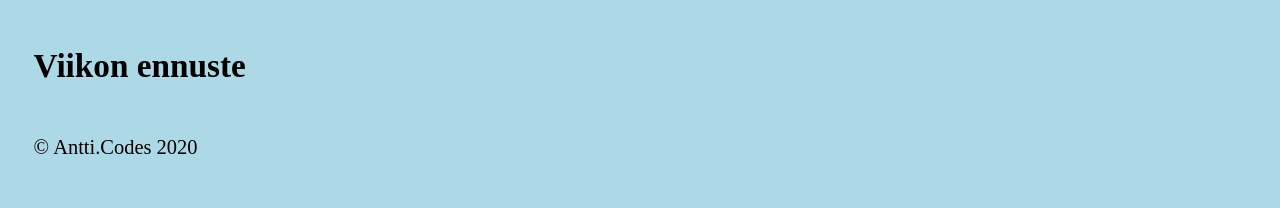
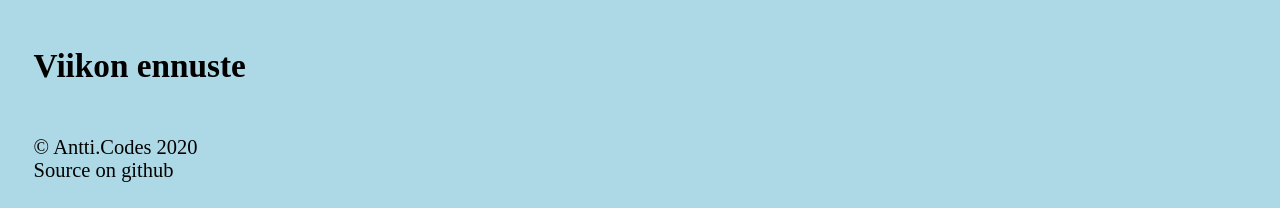
Before and after one commit to Chicken/WeatherApi, a website: page index.html in a window 1280 px wide. Shown: the part 787-995 px from the top of the page. Before the commit the page ends 972 px from the top, so only its background shows below. Drawn offline with Linux system fonts and the light colour scheme; no server answers.

Commit message:
github link

```diff
--- a/index.html
+++ b/index.html
@@ -62,7 +62,10 @@
 			</ul>
 		</div>
 
-		<p class="indepent">&copy; Antti.Codes 2020</p>
+		<p class="indepent">
+			&copy; Antti.Codes 2020<br>
+			<a href="https://github.com/Chicken-E/WeatherApi" target="_blank">Source on github</a>
+		</p>
 
 		<script>
 
--- a/style.css
+++ b/style.css
@@ -83,3 +83,16 @@ ul {
 .date {
     margin: auto;
 }
+
+a, a:visited, a:link {
+    text-decoration: none;
+    color: black;
+}
+
+a:hover {
+    color: grey;
+}
+
+a:active {
+    color: white;
+}
```
